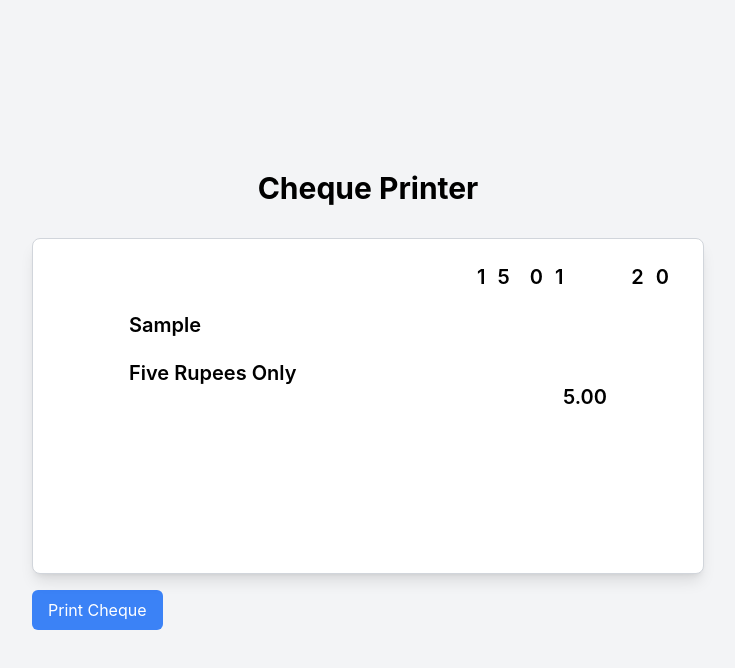
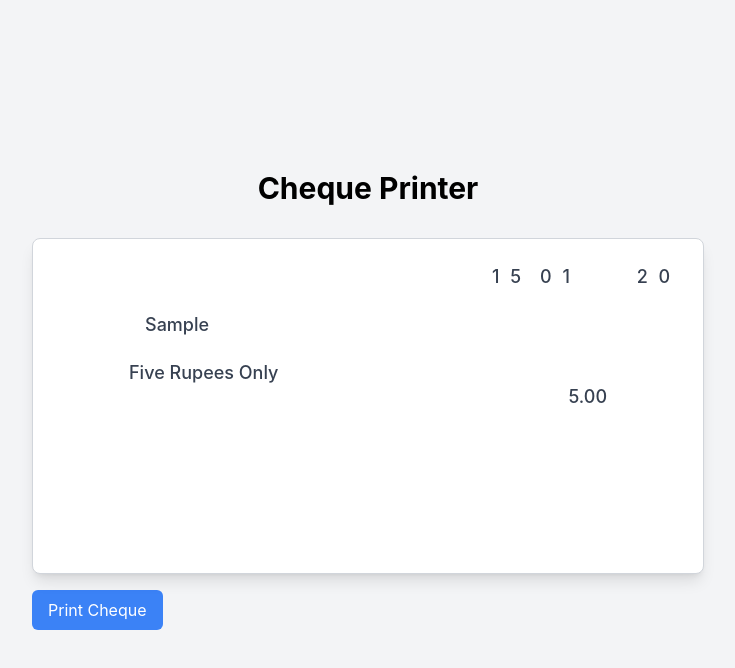
Before and after one commit to Lahiru-2000/Cheque-Print, a React (Create React App) app: page / in a window 1280 px wide. Both pictures are taken after typing "Sample", "5", "2020-01-15" into the empty fields and a click on the button "Generate Cheque". Shown: the top 668 px of the page, without its empty margins (272-1007 px from the left). Built offline with nearby package versions, Linux system fonts and the light colour scheme.

Commit message:
modified

```diff
--- a/src/Components/Cheque.jsx
+++ b/src/Components/Cheque.jsx
@@ -10,18 +10,18 @@ function Cheque({ details }) {
 
     return (
         <div className="printable border border-gray-300 rounded-lg p-6 relative bg-white shadow-lg w-[7in] h-[3.5in]">
-            <div className="absolute top-4 left-4 ml-20 mt-14">
-                <span className="font-semibold text-xl">{payee}</span>
+            <div className="absolute top-4 left-4 ml-24 mt-14">
+                <span className="font-medium text-lg text-gray-700">{payee}</span>
             </div>
 
             <div className="absolute top-4 right-4 mt-32 mr-20">
-                <span className="font-semibold text-xl">{amount}.00</span>
+                <span className="font-medium text-lg text-gray-700">{amount}.00</span>
             </div>
             <div className="absolute top-16 left-4 w-[330px] ml-20 mt-14">
-                <span className="font-semibold text-xl">{amountInWords} Rupees Only</span>
+                <span className="font-medium text-lg text-gray-700">{amountInWords} Rupees Only</span>
             </div>
 
-            <div className="font-semibold text-xl mr-[-2px] flex float-end " style={{ letterSpacing: '0.6em' }}>
+            <div className="font-medium text-lg text-gray-700 mr-[-2px] flex float-end " style={{ letterSpacing: '0.6em' }}>
     <span className="mr-2">{day}</span>
     <span className="mr-6">{month}</span>
     <span className="ml-8">{year}</span>
--- a/src/print.css
+++ b/src/print.css
@@ -1,7 +1,7 @@
 @media print {
     body * {
         visibility: hidden;
-        margin: 0;
+        margin-bottom:-20px;
         padding-top:1rem;
 
     }
@@ -21,6 +21,7 @@
         box-shadow: none;
         margin: 0;
         padding: 0;
+
     }
 
     .print:hidden {
```
